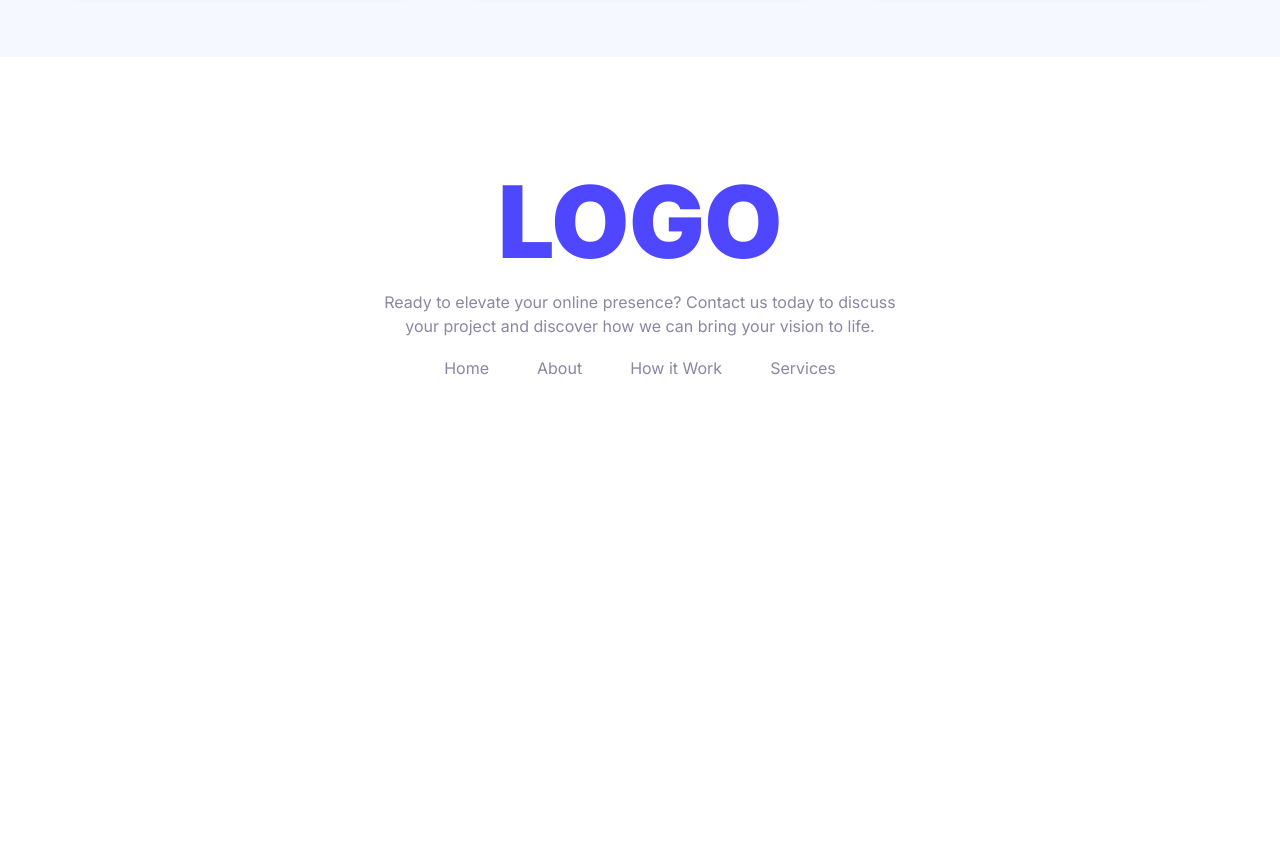
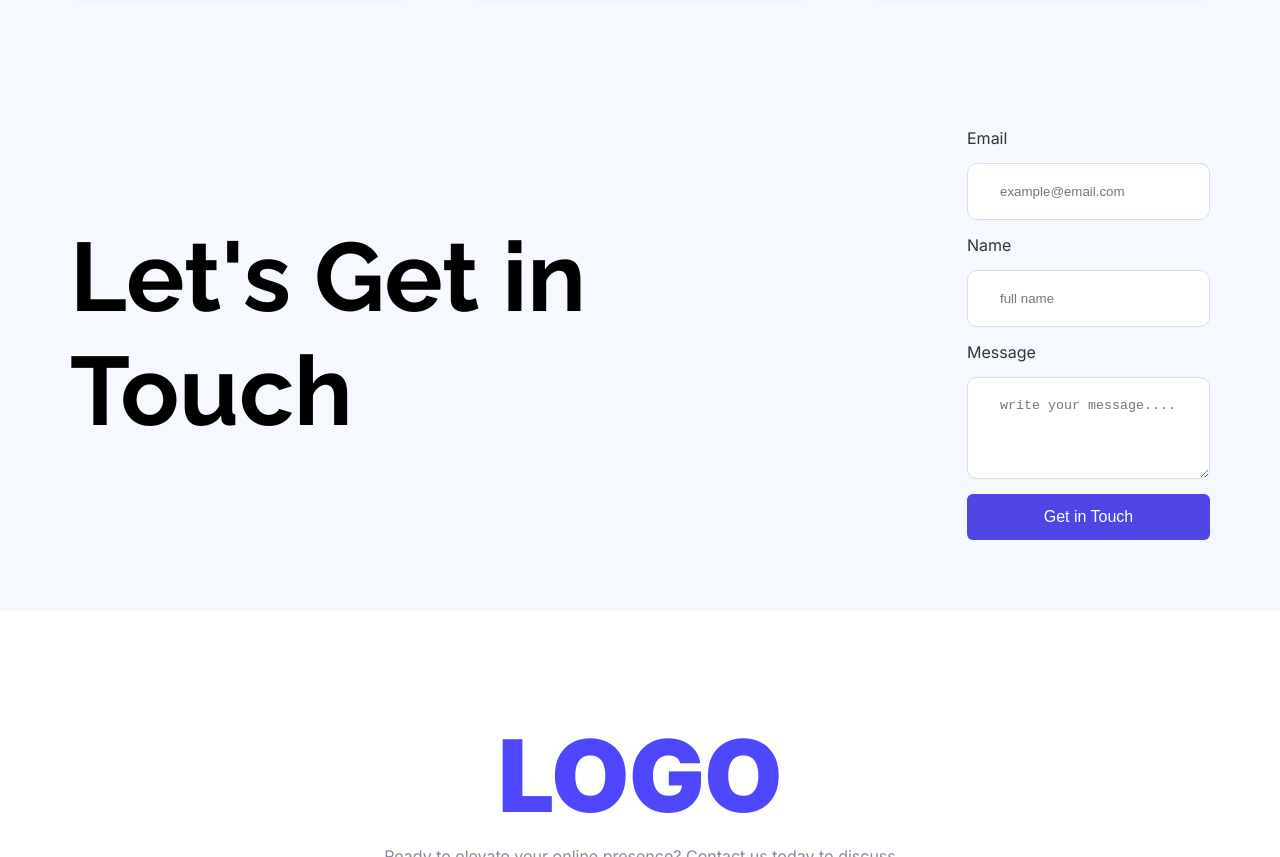
Before and after one commit to jannatulfardusnisha/my-first-web-assignment, a plain HTML site: page index.html in a window 1280 px wide. Shown: the part 1907-2764 px from the top of the page. Before the commit the page ends 2388 px from the top, so only its background shows below. Drawn offline with Linux system fonts and the light colour scheme.

Commit message:
Project is  complete

```diff
--- a/index.html
+++ b/index.html
@@ -118,6 +118,30 @@
 
   </div>
 </section>
+<section class="news">
+  <div class="left">
+    <h1>Let's Get in<br />Touch</h1>
+  </div>
+  <div class="right">
+    <form>
+      <Label>Email</Label>
+      <input type="email" placeholder="example@email.com"  />
+
+            <label>Name</label>
+            <input type="text" placeholder="full name"  />
+
+            <label>Message</label>
+            <textarea
+              placeholder="write your message...."
+              rows="4"
+
+            ></textarea>
+
+            <button type="submit">Get in Touch</button>
+
+    </form>
+  </div>
+</section>
 
 
 
--- a/styles/assignment.css
+++ b/styles/assignment.css
@@ -320,3 +320,52 @@ color: #6b6a6a;
   color: #888;
   margin: 0;
 }
+/* make form */
+.news{
+  display: flex;
+  justify-content:space-between;
+  align-items: center;
+  padding: 71px 0;
+  gap: 100px;
+  max-width: 1140px;
+  margin: auto;
+}
+.left h1{
+font-family: Raleway;
+  font-size: 97px;
+  font-weight: 700;
+  color: #000;
+}
+.right{
+width: fit-content;
+}
+.right form{
+display: grid;
+font-family: Inter;
+font-size: 18px;
+gap: 15px;
+width: 100%;
+}
+form Label{
+font-size: 16px;
+color: #333;
+
+}
+form input,form textarea{
+padding: 20px 32px;
+border-radius: 10px;
+border: 1px solid #D6DDED;
+background: #FFF;
+gap: 10px;
+}
+form button{
+background-color: #4f46e5;
+  color: #fff;
+  border: none;
+  padding: 14px;
+  border-radius: 6px;
+  font-size: 16px;
+}
+form button:hover{
+  background-color: aqua;
+}
```
